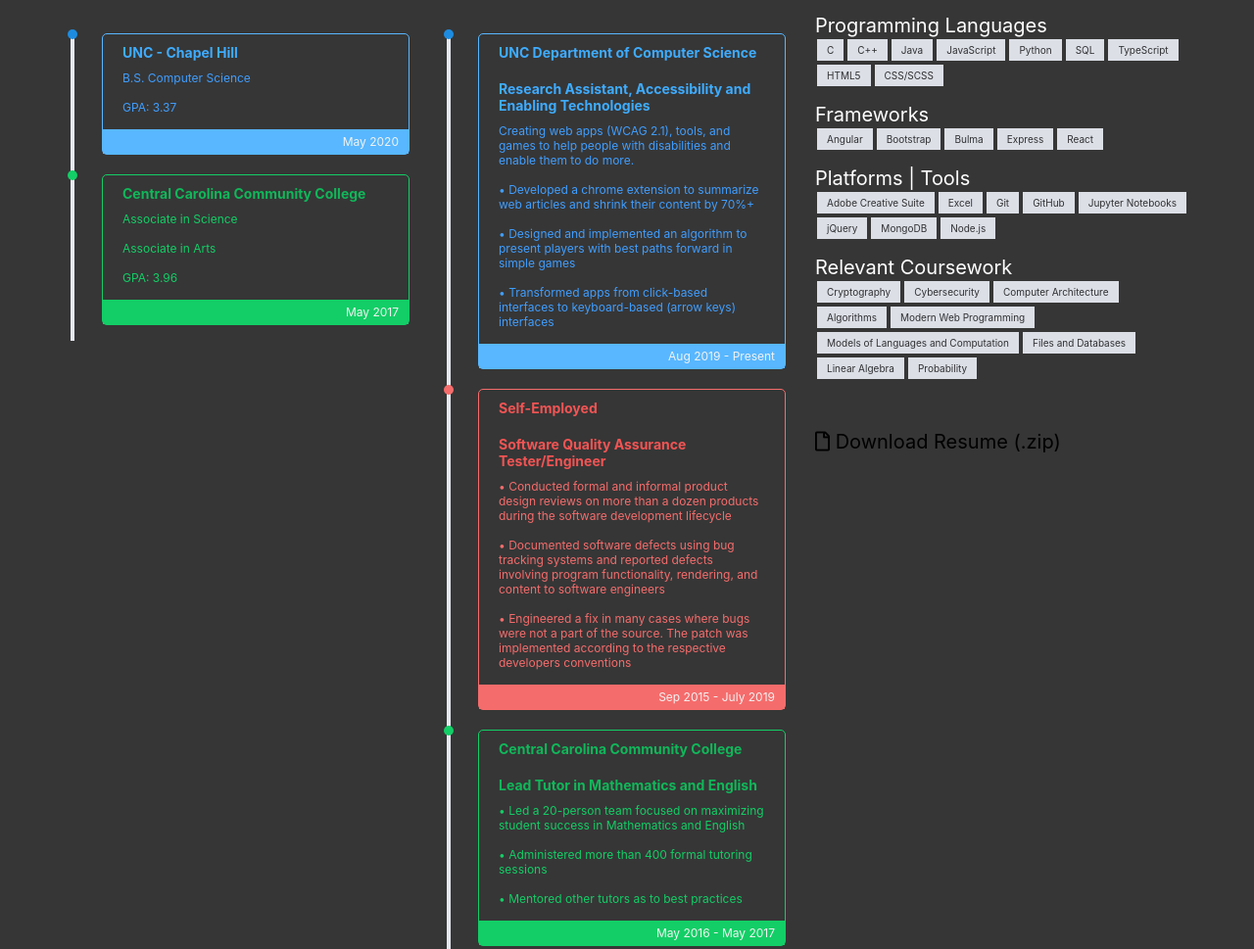
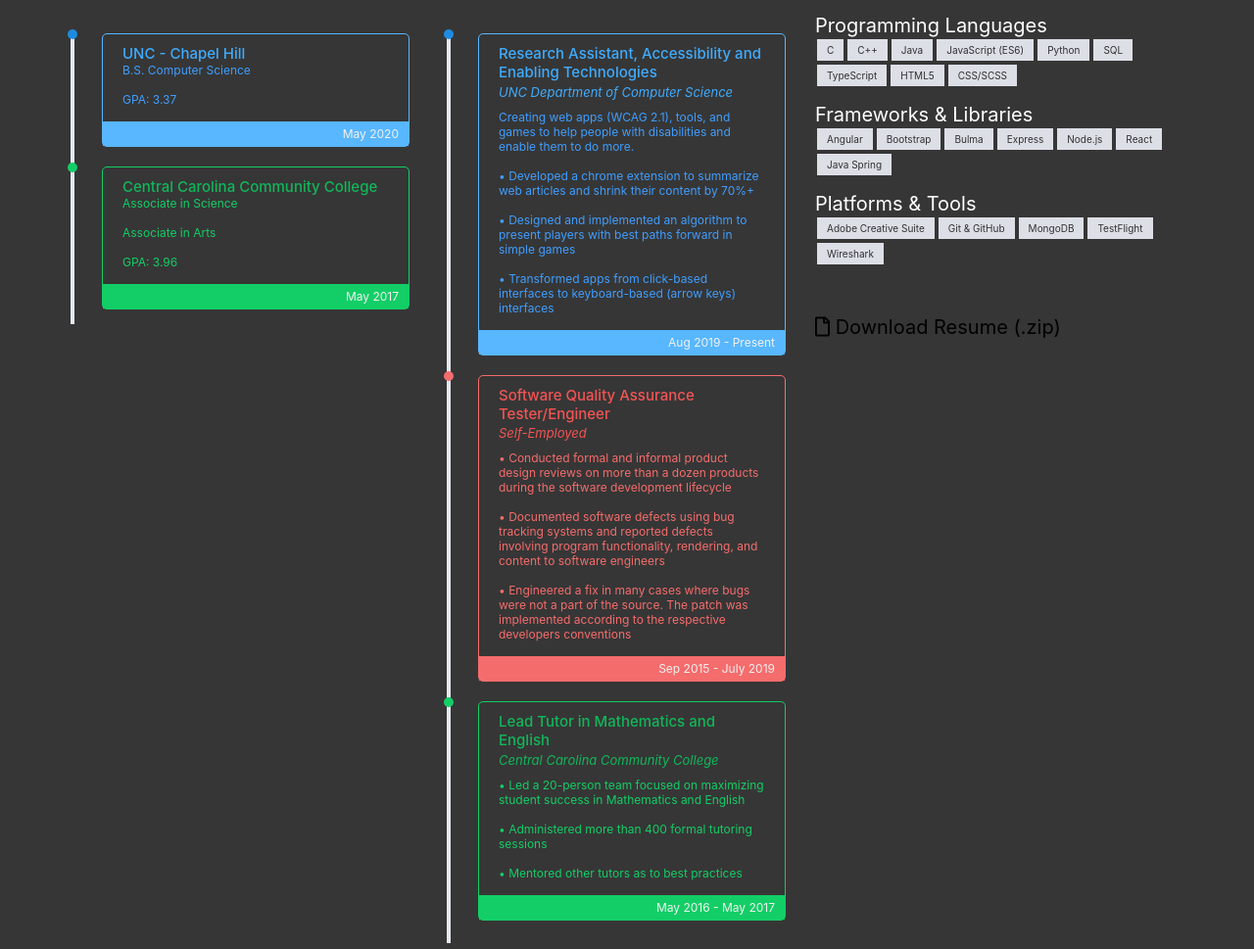
Before and after one commit to adamalston/v1, a plain HTML site: page index.html in a window 1280 px wide. Shown: the part 1220-2189 px from the top of the page at 98% size. Drawn offline with Linux system fonts and the light colour scheme; a web font is replaced by a local one.

Commit message:
add info

```diff
--- a/css/style.css
+++ b/css/style.css
@@ -6,7 +6,7 @@
 @import url(https://fonts.googleapis.com/icon?family=Material+Icons);
 @import url(https://use.fontawesome.com/releases/v5.8.1/css/all.css);
 
-.lite-blue {
+.light-blue {
   color: #58b7ff;
 }
 
@@ -474,8 +474,17 @@
 
 .timeline-card-title {
   padding: 1rem 2rem;
-  font-size: 1.4rem;
-  font-weight: 700;
+  font-size: 1.5rem;
+  font-weight: 500;
+  padding-bottom: 0;
+}
+
+.timeline-card-subtitle {
+  padding: 1rem 2rem;
+  padding-top: .25rem;
+  font-size: 1rem;
+  font-size: 1.3rem;
+  font-style: italic;
 }
 
 .timeline-card-content {
@@ -501,6 +510,10 @@
   color: #3facff;
 }
 
+.timeline-card--light-blue .timeline-card-subtitle {
+  color: #3facff;
+}
+
 .timeline-card--light-blue .timeline-card-time {
   background-color: #58b7ff;
 }
@@ -514,6 +527,10 @@
 }
 
 .timeline-card--light-red .timeline-card-title {
+  color: #f35454;
+}
+
+.timeline-card--light-red .timeline-card-subtitle {
   color: #f35454;
 }
 
@@ -534,6 +551,10 @@
 }
 
 .timeline-card--green .timeline-card-title {
+  color: #11b75a;
+}
+
+.timeline-card--green .timeline-card-subtitle {
   color: #11b75a;
 }
 
@@ -647,8 +668,8 @@
   margin: 1.5rem 1rem 2.5rem;
   width: 24rem;
   height: 33rem;
-  background-color: #f2f2f2;
-  box-shadow: .2rem .2rem .6rem #c0c4cc;
+  background-color: rgb(54, 54, 54);
+  /* box-shadow: .5rem .5rem .5rem #c0c4cc; */
 }
 
 @media (max-width:575px) {
@@ -705,7 +726,7 @@
 .project-card-title {
   margin-top: 1rem;
   font-size: 2.2rem;
-  color: #606266;
+  color: white;
 }
 
 .project-card-tags-wrapper {
@@ -718,9 +739,9 @@
   font-size: 1rem;
   padding: .1rem .4rem;
   margin: .3rem .4rem;
-  border: .1rem solid #c0c4cc;
+  border: .1rem solid gray;
   border-radius: .2rem;
-  color: #909399;
+  color: white;
 }
 
 .project-card-tag--ongoing {
@@ -755,7 +776,7 @@
 }
 
 .project-card-blackbutton:hover {
-  background: #303133;
+  background: rgb(54, 54, 54);
 }
 
 .footer {
--- a/index.html
+++ b/index.html
@@ -129,8 +129,8 @@
                   <div class="about-timeline">
 
                      <div class="timeline-card timeline-card--light-blue">
-                        <div class="timeline-card-title">UNC Department of Computer Science</div>
                         <div class="timeline-card-title">Research Assistant, Accessibility and Enabling Technologies</div>
+                        <div class="timeline-card-subtitle">UNC Department of Computer Science</div>
                         <div class="timeline-card-content">Creating web apps (WCAG 2.1), tools, and games to help people with disabilities and enable them to do more.</div>
                         <div class="timeline-card-content">• Developed a chrome extension to summarize web articles and shrink their content by 70%+</div>
                         <div class="timeline-card-content">• Designed and implemented an algorithm to present players with best paths forward in simple games</div>
@@ -139,8 +139,8 @@
                      </div>
 
                      <div class="timeline-card timeline-card--light-red">
-                        <div class="timeline-card-title">Self-Employed</div>
                         <div class="timeline-card-title">Software Quality Assurance Tester/Engineer</div>
+                        <div class="timeline-card-subtitle">Self-Employed</div>
                         <div class="timeline-card-content">• Conducted formal and informal product design reviews on more than a dozen products during the software development lifecycle</div>
                         <div class="timeline-card-content">• Documented software defects using bug tracking systems and reported defects involving program functionality, rendering, and content to software engineers</div>
                         <div class="timeline-card-content">• Engineered a fix in many cases where bugs were not a part of the source. The patch was implemented according to the respective developers conventions</div>
@@ -148,8 +148,8 @@
                      </div>
 
                      <div class="timeline-card timeline-card--green">
-                        <div class="timeline-card-title">Central Carolina Community College</div>
                         <div class="timeline-card-title">Lead Tutor in Mathematics and English</div>
+                        <div class="timeline-card-subtitle">Central Carolina Community College</div>
                         <div class="timeline-card-content">• Led a 20-person team focused on maximizing student success in Mathematics and English</div>
                         <div class="timeline-card-content">• Administered more than 400 formal tutoring sessions</div>
                         <div class="timeline-card-content">• Mentored other tutors as to best practices</div>
@@ -171,7 +171,7 @@
                            <div class="skills-tile">C</div>
                            <div class="skills-tile">C++</div>
                            <div class="skills-tile">Java</div>
-                           <div class="skills-tile">JavaScript</div>
+                           <div class="skills-tile">JavaScript (ES6)</div>
                            <div class="skills-tile">Python</div>
                            <div class="skills-tile">SQL</div>
                            <div class="skills-tile">TypeScript</div>
@@ -181,42 +181,26 @@
                      </div>
 
                      <div class="skills-language">
-                        <div class="skills-title">Frameworks</div>
+                        <div class="skills-title">Frameworks & Libraries</div>
                         <div class="skills-content">
                            <div class="skills-tile">Angular</div>
                            <div class="skills-tile">Bootstrap</div>
                            <div class="skills-tile">Bulma</div>
                            <div class="skills-tile">Express</div>
+                           <div class="skills-tile">Node.js</div>
                            <div class="skills-tile">React</div>
+                           <div class="skills-tile">Java Spring</div>
                         </div>
                      </div>
 
                      <div class="skills-language">
-                        <div class="skills-title">Platforms | Tools</div>
+                        <div class="skills-title">Platforms & Tools</div>
                         <div class="skills-content">
                            <div class="skills-tile">Adobe Creative Suite</div>
-                           <div class="skills-tile">Excel</div>
-                           <div class="skills-tile">Git</div>
-                           <div class="skills-tile">GitHub</div>
-                           <div class="skills-tile">Jupyter Notebooks</div>
-                           <div class="skills-tile">jQuery</div>
+                           <div class="skills-tile">Git & GitHub</div>
                            <div class="skills-tile">MongoDB</div>
-                           <div class="skills-tile">Node.js</div>
-                        </div>
-                     </div>
-
-                     <div class="skills-language">
-                        <div class="skills-title">Relevant Coursework</div>
-                        <div class="skills-content">
-                           <div class="skills-tile">Cryptography</div>
-                           <div class="skills-tile">Cybersecurity</div>
-                           <div class="skills-tile">Computer Architecture</div>
-                           <div class="skills-tile">Algorithms</div>
-                           <div class="skills-tile">Modern Web Programming</div>
-                           <div class="skills-tile">Models of Languages and Computation</div>
-                           <div class="skills-tile">Files and Databases</div>
-                           <div class="skills-tile">Linear Algebra</div>
-                           <div class="skills-tile">Probability</div>
+                           <div class="skills-tile">TestFlight</div>
+                           <div class="skills-tile">Wireshark</div>
                         </div>
                      </div>
 
@@ -262,7 +246,6 @@
                         <div class="project-card-tags-wrapper">
                            <div class="project-card-tag">HTML5</div>
                            <div class="project-card-tag">JavaScript</div>
-                           <div class="project-card-tag">jQuery</div>
                            <div class="project-card-tag">CSS</div>
                            <div class="project-card-tag">Node.js</div>
                            <div class="project-card-tag">Express</div>
@@ -284,7 +267,6 @@
                         <div class="project-card-tags-wrapper">
                            <div class="project-card-tag">HTML5</div>
                            <div class="project-card-tag">JavaScript</div>
-                           <div class="project-card-tag">jQuery</div>
                            <div class="project-card-tag">CSS</div>
                            <div class="project-card-tag">Bulma</div>
                            <div class="project-card-tag">Game</div>
@@ -320,8 +302,8 @@
                      <div class="project-card-content">
                         <div class="project-card-title">Smmry Chrome Extension</div>
                         <div class="project-card-tags-wrapper">
+                           <div class="project-card-tag">HTML5</div>
                            <div class="project-card-tag">JavaScript</div>
-                           <div class="project-card-tag">jQuery</div>
                         </div>
                      </div>
                      <a target="_blank" href="https://github.com/adamalston/SmmryChromeExtension">
```
Also changed, not shown: js/script.js.
